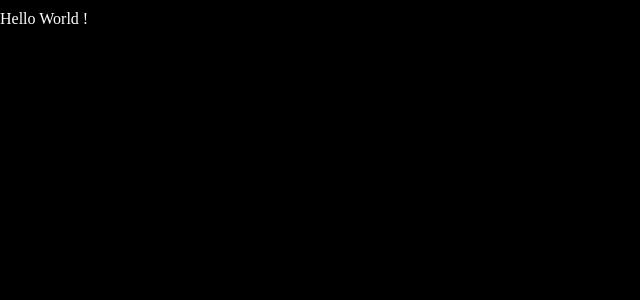
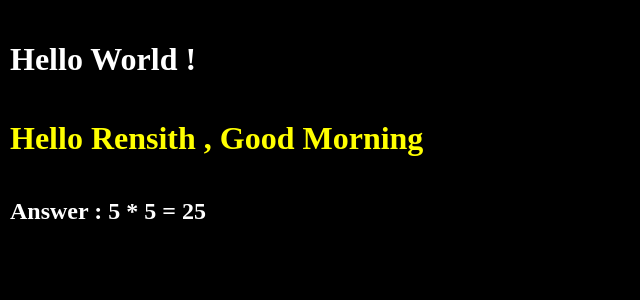
Before and after one commit to RensithUdara/my-first-app, a React (Create React App) app: page / in a window 1280 px wide. Shown: the top 300 px of the page, without its empty margins (0-640 px from the left). Built offline with nearby package versions, Linux system fonts and the light colour scheme.

Commit message:
Javascript expressions in JSX

```diff
--- a/src/App.js
+++ b/src/App.js
@@ -5,14 +5,32 @@ import SimpleCard  from './components/SimpleCard';
 function App() {
 
   const url = 'https://images.unsplash.com/photo-1507146426996-ef05306b995a?fm=jpg&q=60&w=3000&ixlib=rb-4.0.3&ixid=M3wxMjA3fDB8MHxzZWFyY2h8Mnx8cHVwcHl8ZW58MHx8MHx8fDA%3D' ;
+
+  const name = 'Rensith'
+
   return (
     <>
 
     {/* <img src='{url}' /> */}
 
-    <h style = {{
-      color : "white"
-     }}>Hello World !</h>
+    <h1 style = {{
+      color : "white",
+      padding : 10,
+     }}>Hello World !</h1>
+
+    <h1 style = {{
+      color : "yellow",
+      padding : 10
+
+     }}>Hello {name} , {"Good" + " " + "Morning" }</h1>
+
+    <h2 style = {{
+      color : "white",
+      padding : 10
+     }}>
+      Answer : 5 * 5 = {5 * 5}
+
+      </h2>
 
     </>
 
```
